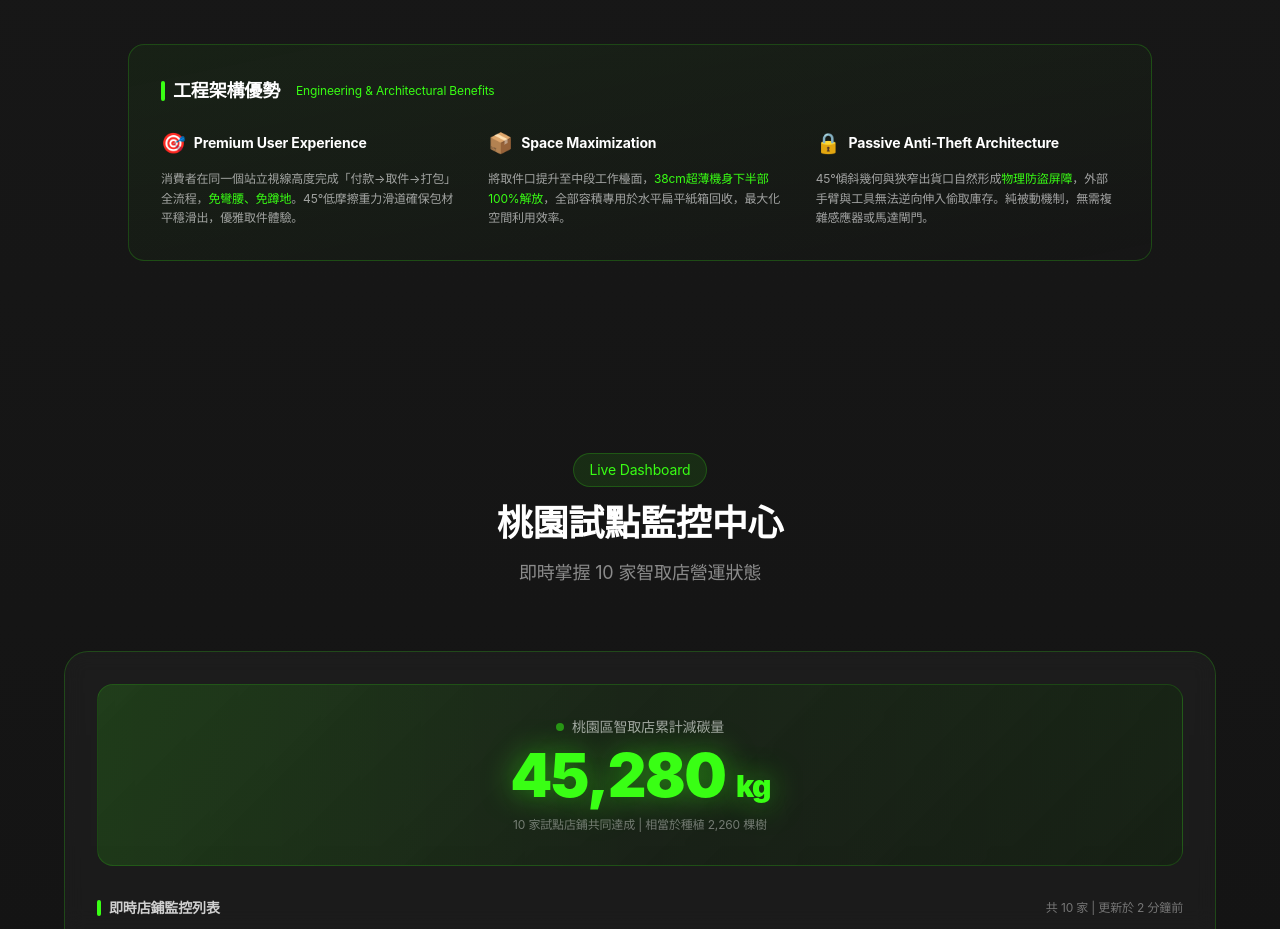
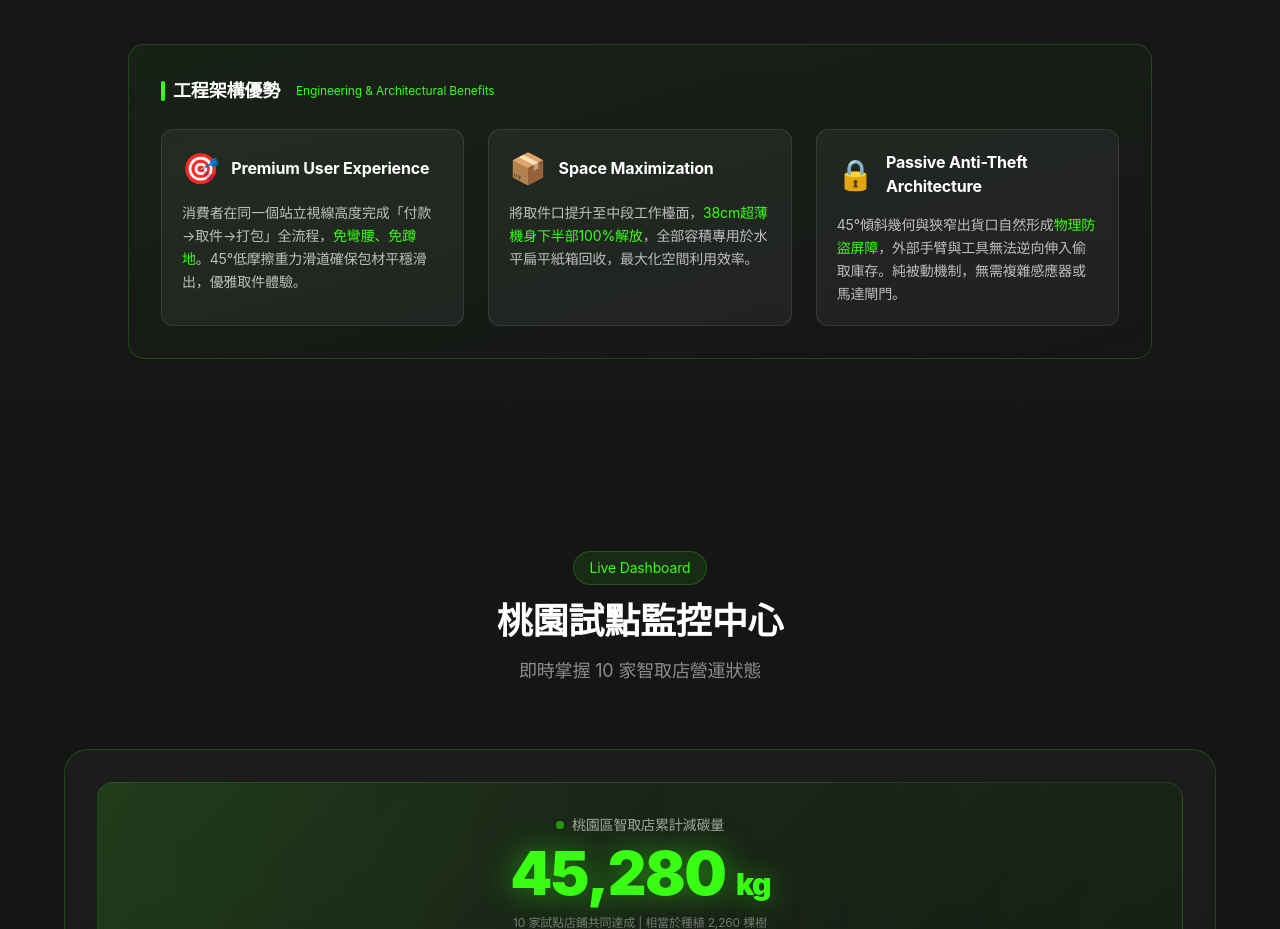
Before and after one commit to Jaggersu/rebox, a React (Vite) app: page / in a window 1280 px wide. Shown: the part 5320-6249 px from the top of the page. Built offline with nearby package versions, Linux system fonts and the light colour scheme.

Commit message:
refactor engineering benefits into cards with larger text

```diff
--- a/src/App.tsx
+++ b/src/App.tsx
@@ -377,34 +377,34 @@ function FeaturesSection() {
 
           <div className="grid grid-cols-1 md:grid-cols-3 gap-6">
             {/* Feature 1: Premium User Experience */}
-            <div className="space-y-3">
-              <div className="flex items-center gap-2">
-                <span className="text-xl">🎯</span>
-                <h4 className="text-sm font-bold text-white">Premium User Experience</h4>
+            <div className="space-y-4 rounded-xl p-5 border border-white/10 bg-white/5">
+              <div className="flex items-center gap-3">
+                <span className="text-3xl">🎯</span>
+                <h4 className="text-base font-bold text-white">Premium User Experience</h4>
               </div>
-              <p className="text-xs text-white/60 leading-relaxed">
+              <p className="text-sm text-white/70 leading-relaxed">
                 消費者在同一個站立視線高度完成「付款→取件→打包」全流程，<span className="text-[#39FF14]">免彎腰、免蹲地</span>。45°低摩擦重力滑道確保包材平穩滑出，優雅取件體驗。
               </p>
             </div>
 
             {/* Feature 2: Space Maximization */}
-            <div className="space-y-3">
-              <div className="flex items-center gap-2">
-                <span className="text-xl">📦</span>
-                <h4 className="text-sm font-bold text-white">Space Maximization</h4>
+            <div className="space-y-4 rounded-xl p-5 border border-white/10 bg-white/5">
+              <div className="flex items-center gap-3">
+                <span className="text-3xl">📦</span>
+                <h4 className="text-base font-bold text-white">Space Maximization</h4>
               </div>
-              <p className="text-xs text-white/60 leading-relaxed">
+              <p className="text-sm text-white/70 leading-relaxed">
                 將取件口提升至中段工作檯面，<span className="text-[#39FF14]">38cm超薄機身下半部100%解放</span>，全部容積專用於水平扁平紙箱回收，最大化空間利用效率。
               </p>
             </div>
 
             {/* Feature 3: Passive Anti-Theft Architecture */}
-            <div className="space-y-3">
-              <div className="flex items-center gap-2">
-                <span className="text-xl">🔒</span>
-                <h4 className="text-sm font-bold text-white">Passive Anti-Theft Architecture</h4>
+            <div className="space-y-4 rounded-xl p-5 border border-white/10 bg-white/5">
+              <div className="flex items-center gap-3">
+                <span className="text-3xl">🔒</span>
+                <h4 className="text-base font-bold text-white">Passive Anti-Theft Architecture</h4>
               </div>
-              <p className="text-xs text-white/60 leading-relaxed">
+              <p className="text-sm text-white/70 leading-relaxed">
                 45°傾斜幾何與狹窄出貨口自然形成<span className="text-[#39FF14]">物理防盜屏障</span>，外部手臂與工具無法逆向伸入偷取庫存。純被動機制，無需複雜感應器或馬達閘門。
               </p>
             </div>
```
